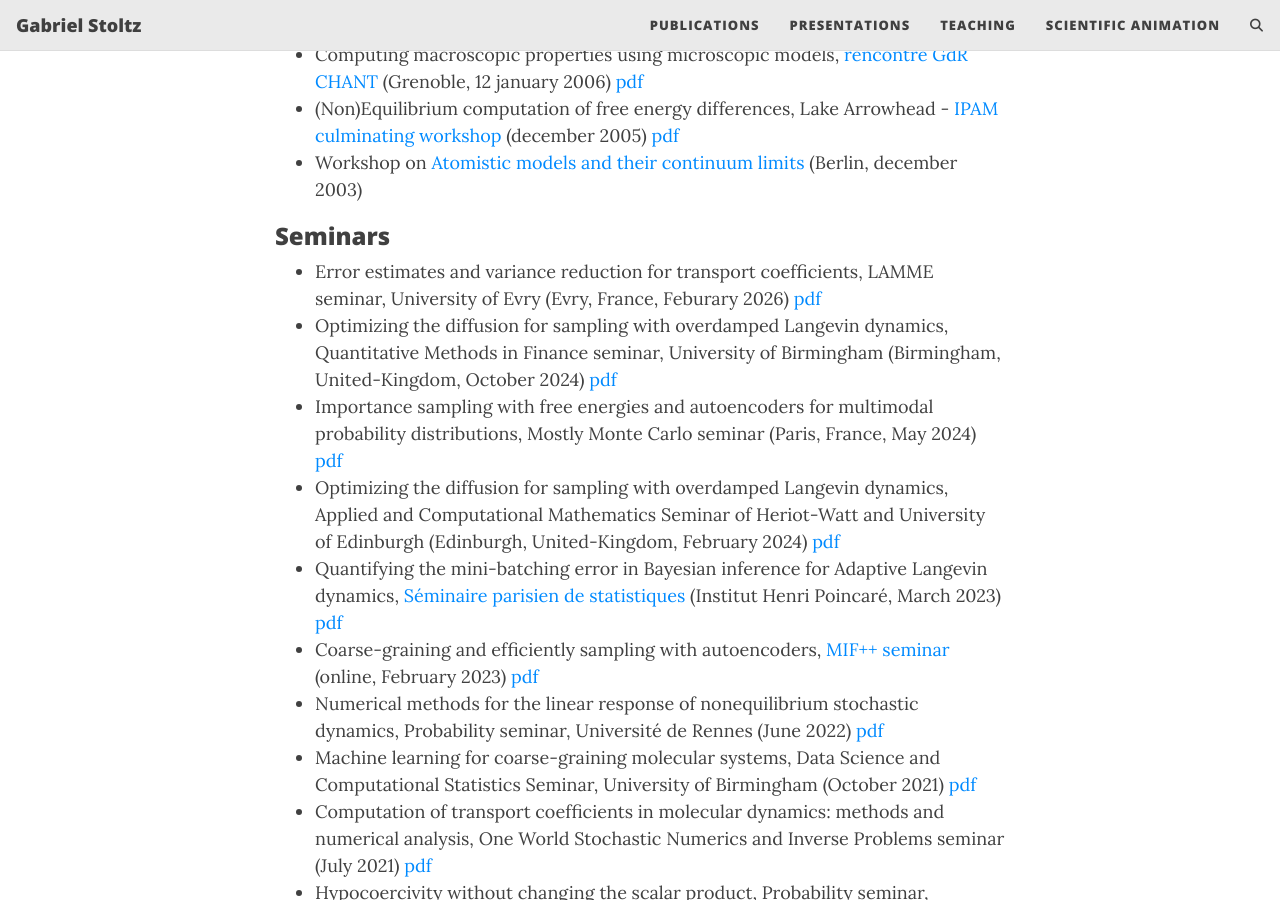
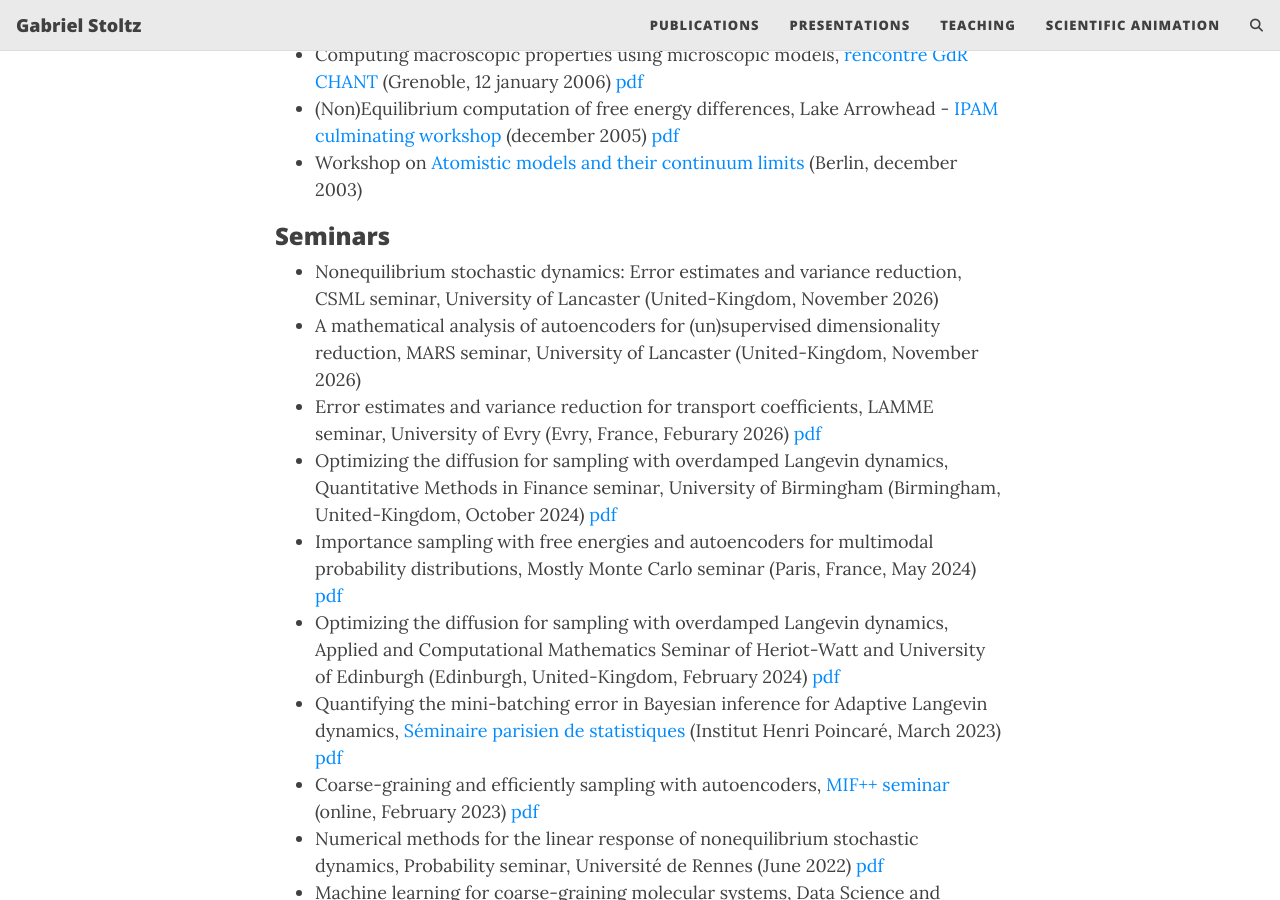
Before and after one commit to GabrielStoltz/GabrielStoltz.github.io, a Jekyll site: the page built from presentations.md, in a window 1280 px wide and 900 px high, scrolled down 6293 px. Built offline with Jekyll 4.4.1, drawn with Linux system fonts in a browser that asks for light colours; comment, search, counter and statistics services are not loaded; our own code applies the rules of GitHub Pages for plain Markdown files.

Commit message:
new seminars

```diff
--- a/presentations.md
+++ b/presentations.md
@@ -97,6 +97,8 @@ cover-img: /assets/images/coriolis.jpg
 
 ### Seminars
 
+  - Nonequilibrium stochastic dynamics: Error estimates and variance reduction, CSML seminar, University of Lancaster (United-Kingdom, November 2026)
+  - A mathematical analysis of autoencoders for (un)supervised dimensionality reduction, MARS seminar, University of Lancaster (United-Kingdom, November 2026)
   - Error estimates and variance reduction for transport coefficients, LAMME seminar, University of Evry (Evry, France, Feburary 2026) <a href="{{ '/assets/Conf/stoltz_Evry_seminaire_2026.pdf' | relative_url }}" >pdf</a>
   - Optimizing the diffusion for sampling with overdamped Langevin dynamics, Quantitative Methods in Finance seminar, University of Birmingham (Birmingham, United-Kingdom, October 2024) <a href="{{ '/assets/Conf/Stoltz_OptimalDiffusion_Birmingham_2024.pdf' | relative_url }}" >pdf</a>
   - Importance sampling with free energies and autoencoders for multimodal probability distributions, Mostly Monte Carlo seminar (Paris, France, May 2024) <a href="{{ '/assets/Conf/stoltz_MostlyMC_2024.pdf' | relative_url }}" >pdf</a>
```
